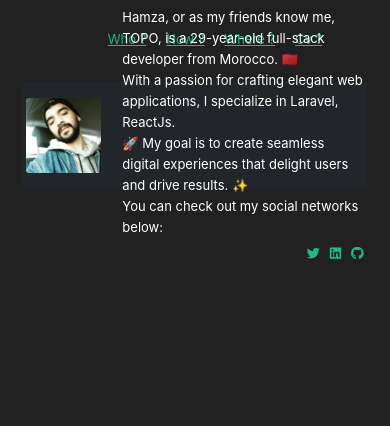
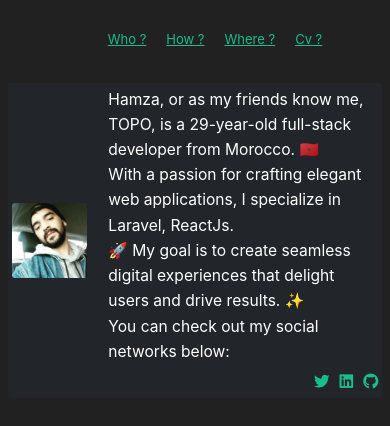
Before and after one commit to hamza-topo/me, a React (Create React App) app: page /about in a window 390 px wide. Shown: the top 426 px of the page. Built offline with nearby package versions, Linux system fonts and the light colour scheme.

Commit message:
responsive about page

```diff
--- a/public/index.html
+++ b/public/index.html
@@ -3,7 +3,7 @@
   <head>
     <meta charset="utf-8" />
     <link rel="icon" href="%PUBLIC_URL%/favicon.ico" />
-    <meta name="viewport" content="width=device-width, initial-scale=1" />
+    <meta name="viewport" content="width=device-width, initial-scale=1.0" />
     <meta name="theme-color" content="#000000" />
     <meta
       name="description"
--- a/src/App.css
+++ b/src/App.css
@@ -130,10 +130,27 @@ code {
   gap: 21px;
 }
 
+.me.card {
+  /* width: 80%; */
+  /* Adjust the percentage as needed */
+  height: auto;
+  /* Let the height adjust automatically */
+}
+
+.me.card p {
+  font-size: 1.2rem;
+}
+
 .me img {
-  width: 75px;
+  /* width: 50%; */
   height: 75px;
   border-radius: 4%;
+}
+
+@media only screen and (max-width: 768px) {
+  .me {
+    width: 100%;
+  }
 }
 
 .nav-items {
@@ -466,8 +483,8 @@ footer {
   align-items: center;
   justify-content: center;
   margin-top: 25px;
-  margin-right: 4%;
-  margin-left: 4%;
+  /* margin-right: 4%; */
+  /* margin-left: 4%; */
   /* width: 50%; */
 }
 
```
